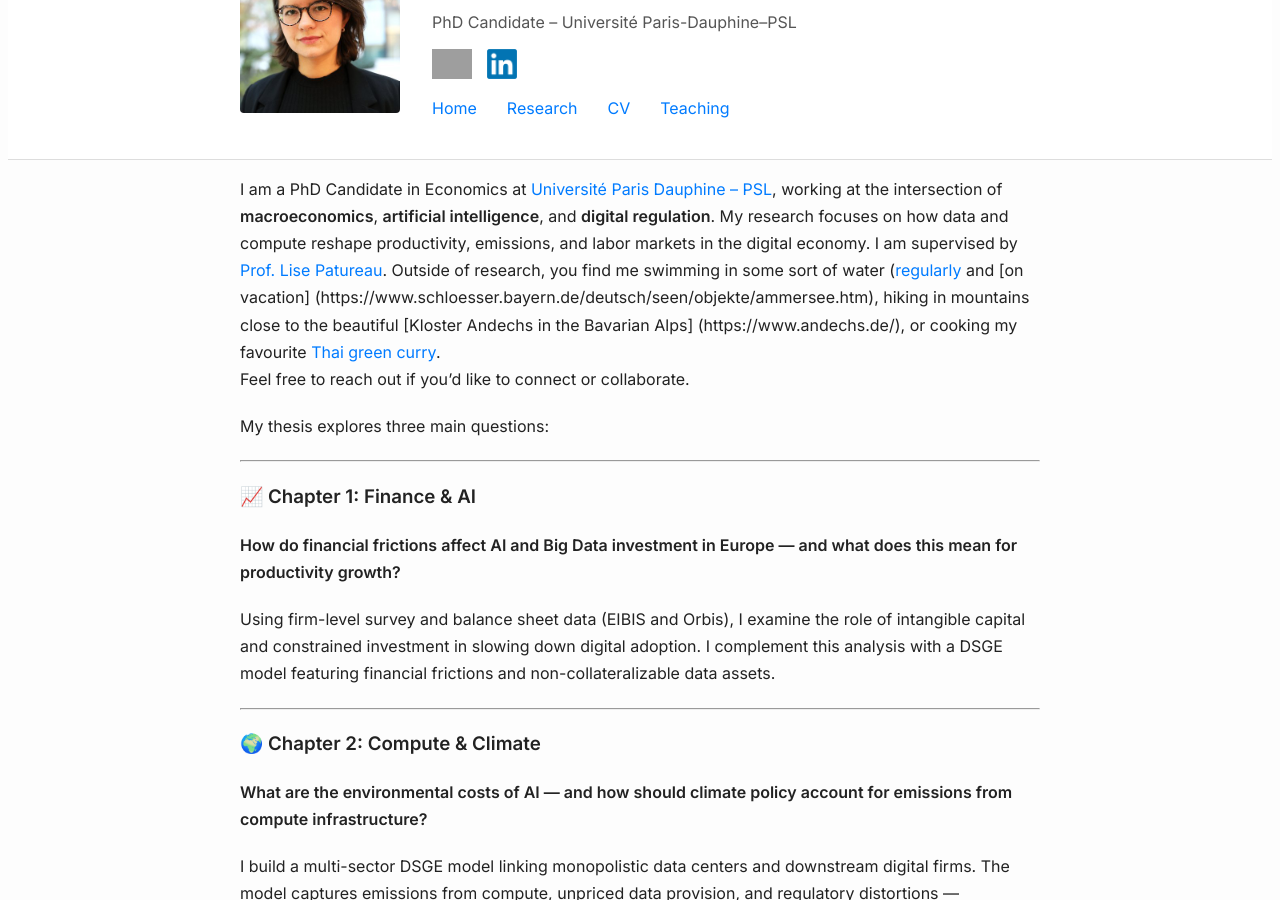
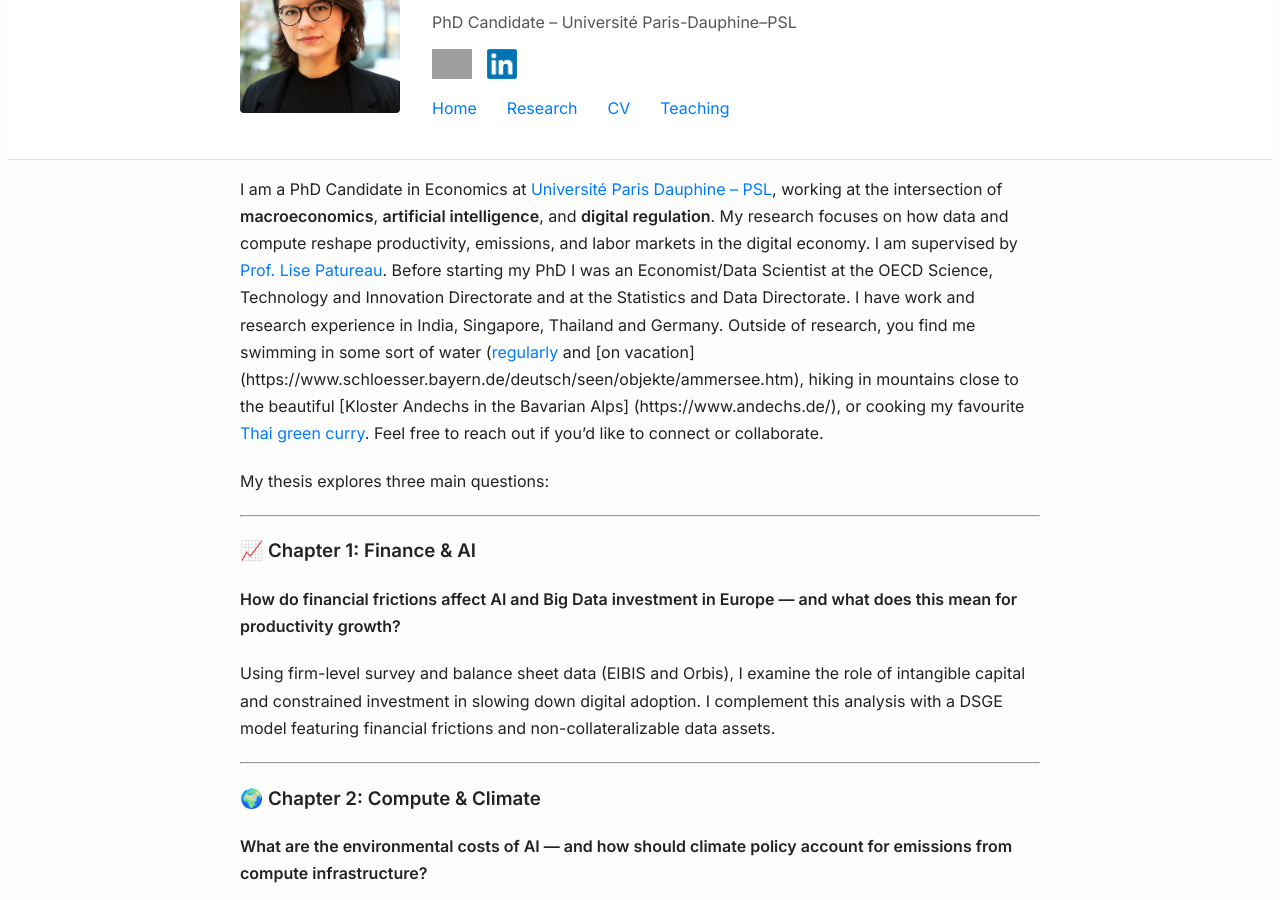
Before and after one commit to julia-m-schmidt/julia-m-schmidt.github.io, a Jekyll site: the page built from home.md, in a window 1280 px wide and 900 px high, scrolled down 1065 px. Built offline with Jekyll 4.4.1, drawn with Linux system fonts in a browser that asks for light colours; grey boxes are pictures that could not be loaded.

Commit message:
Update home.md

```diff
--- a/home.md
+++ b/home.md
@@ -4,8 +4,7 @@ title: "Home"
 permalink: /
 ---
 
-I am a PhD Candidate in Economics at [Université Paris Dauphine – PSL](https://dauphine.psl.eu/), working at the intersection of **macroeconomics**, **artificial intelligence**, and **digital regulation**. My research focuses on how data and compute reshape productivity, emissions, and labor markets in the digital economy. I am supervised by [Prof. Lise Patureau](https://sites.google.com/view/lisepatureau/home?authuser=0). Outside of research, you find me swimming in some sort of water ([regularly](https://www.leparisien.fr/paris-75/paris-75015/paris-la-piscine-keller-quinquagenaire-et-toujours-dans-le-bain-13-03-2017-6758721.php) and [on vacation] (https://www.schloesser.bayern.de/deutsch/seen/objekte/ammersee.htm), hiking in mountains close to the beautiful [Kloster Andechs in the Bavarian Alps] (https://www.andechs.de/), or cooking my favourite [Thai green curry](https://hot-thai-kitchen.com/green-curry-new-2/).
-Feel free to reach out if you’d like to connect or collaborate.
+I am a PhD Candidate in Economics at [Université Paris Dauphine – PSL](https://dauphine.psl.eu/), working at the intersection of **macroeconomics**, **artificial intelligence**, and **digital regulation**. My research focuses on how data and compute reshape productivity, emissions, and labor markets in the digital economy. I am supervised by [Prof. Lise Patureau](https://sites.google.com/view/lisepatureau/home?authuser=0). Before starting my PhD I was an Economist/Data Scientist at the OECD Science, Technology and Innovation Directorate and at the Statistics and Data Directorate. I have work and research experience in India, Singapore, Thailand and Germany. Outside of research, you find me swimming in some sort of water ([regularly](https://www.leparisien.fr/paris-75/paris-75015/paris-la-piscine-keller-quinquagenaire-et-toujours-dans-le-bain-13-03-2017-6758721.php) and [on vacation] (https://www.schloesser.bayern.de/deutsch/seen/objekte/ammersee.htm), hiking in mountains close to the beautiful [Kloster Andechs in the Bavarian Alps] (https://www.andechs.de/), or cooking my favourite [Thai green curry](https://hot-thai-kitchen.com/green-curry-new-2/). Feel free to reach out if you’d like to connect or collaborate.
 
 My thesis explores three main questions:
 
```
